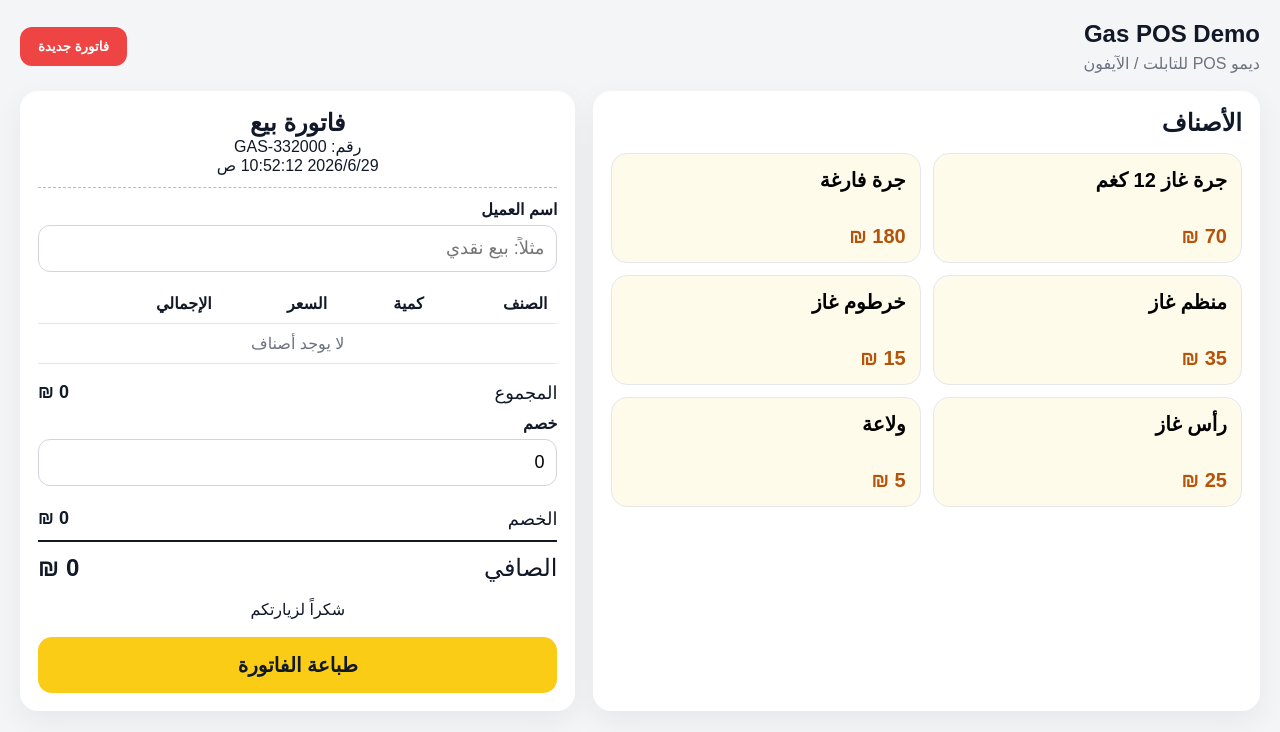
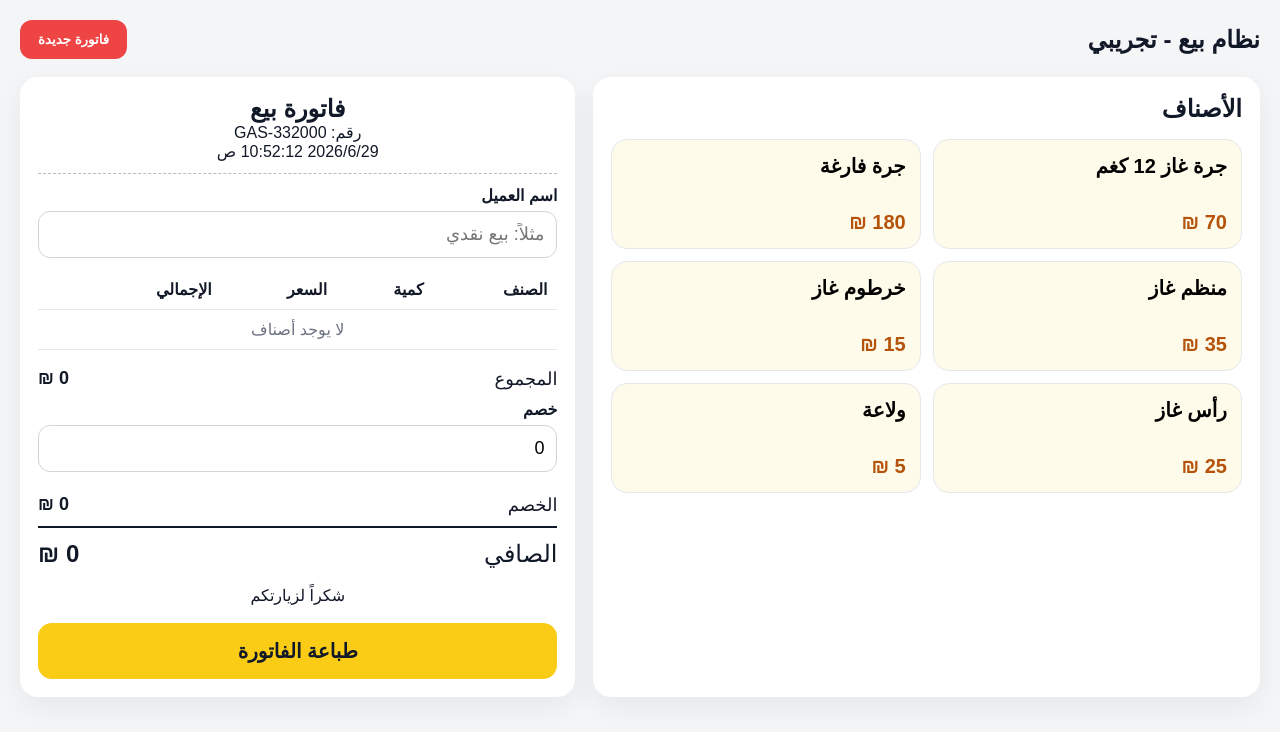
Before and after one commit to milad3011/gas-pos-demo, a Next.js app: page / in a window 1280 px wide. Shown: the top 732 px of the page. Built offline with nearby package versions, Linux system fonts and the light colour scheme.

Commit message:
Changed title

```diff
--- a/app/page.tsx
+++ b/app/page.tsx
@@ -71,8 +71,7 @@ export default function Page() {
     <main className="page" dir="rtl">
       <section className="top no-print">
         <div>
-          <h1> Gas POS Demo</h1>
-          <p>ديمو POS للتابلت / الآيفون</p>
+          <h1> نظام بيع - تجريبي </h1>
         </div>
 
         <button onClick={clear} className="danger">
```
